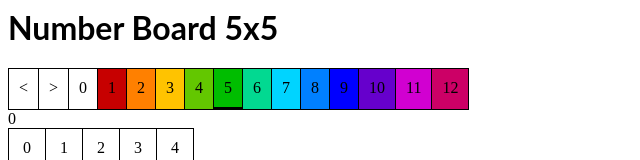
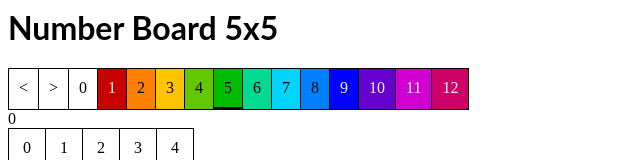
Before and after one commit to alfu32/stackblitz-react-numberboard, a React (Create React App) app: page / in a window 1280 px wide. Shown: the top 160 px of the page, without its empty margins (0-640 px from the left). Built offline with nearby package versions, Linux system fonts and the light colour scheme.

Commit message:
1 file modified

```diff
--- a/src/Cell.css
+++ b/src/Cell.css
@@ -3,6 +3,7 @@
 }
 [hue='1'] {
   background: hsl(0, 100%, 39%);
+  color:whitesmoke;
 }
 [hue='2'] {
   background: hsl(30, 100%, 50%);
@@ -27,15 +28,19 @@
 }
 [hue='9'] {
   background: hsl(240, 100%, 50%);
+  color:whitesmoke;
 }
 [hue='10'] {
   background: hsl(270, 100%, 40%);
+  color:whitesmoke;
 }
 [hue='11'] {
   background: hsl(300, 100%, 41%);
+  color:whitesmoke;
 }
 [hue='12'] {
   background: hsl(330, 100%, 40%);
+  color:whitesmoke;
 }
 
 /*.cell:hover {
```
